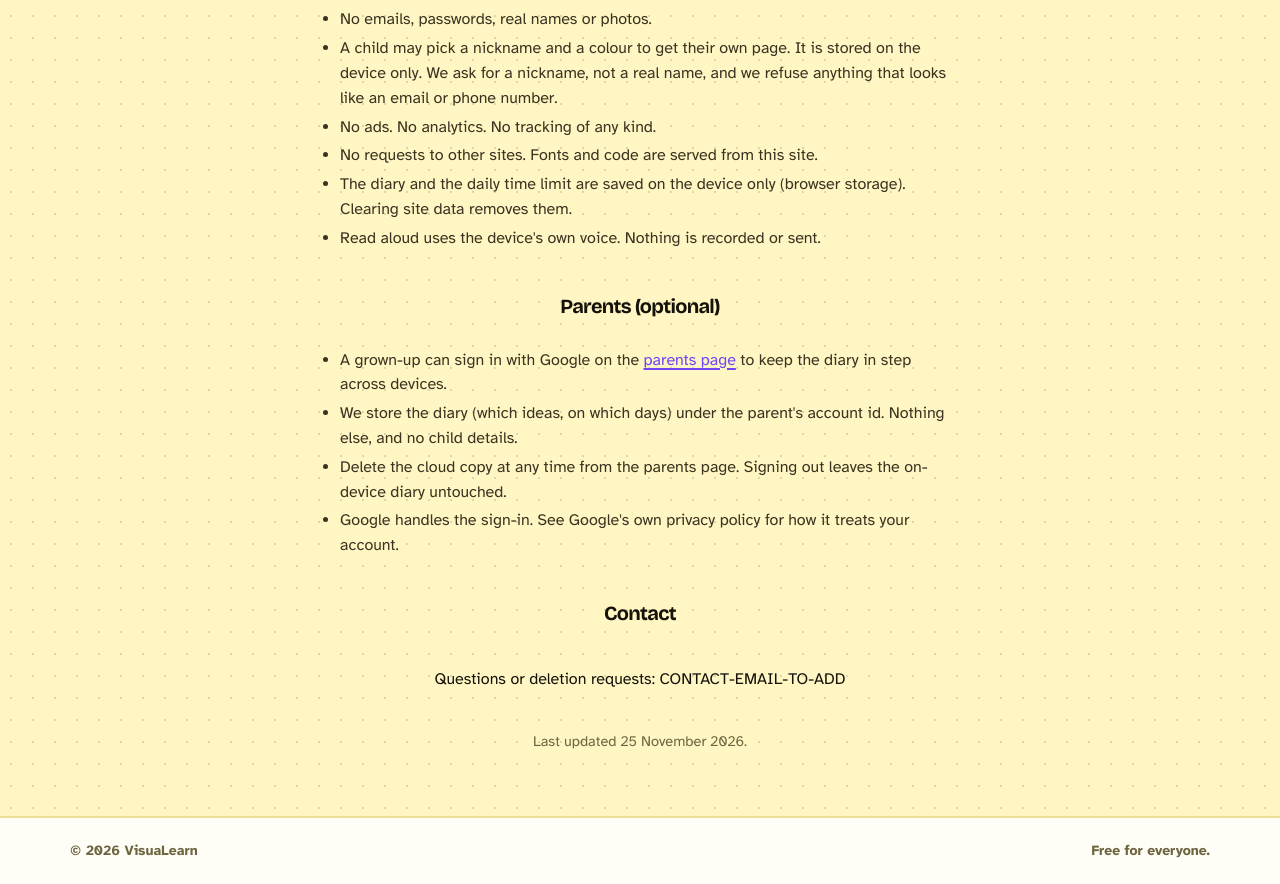
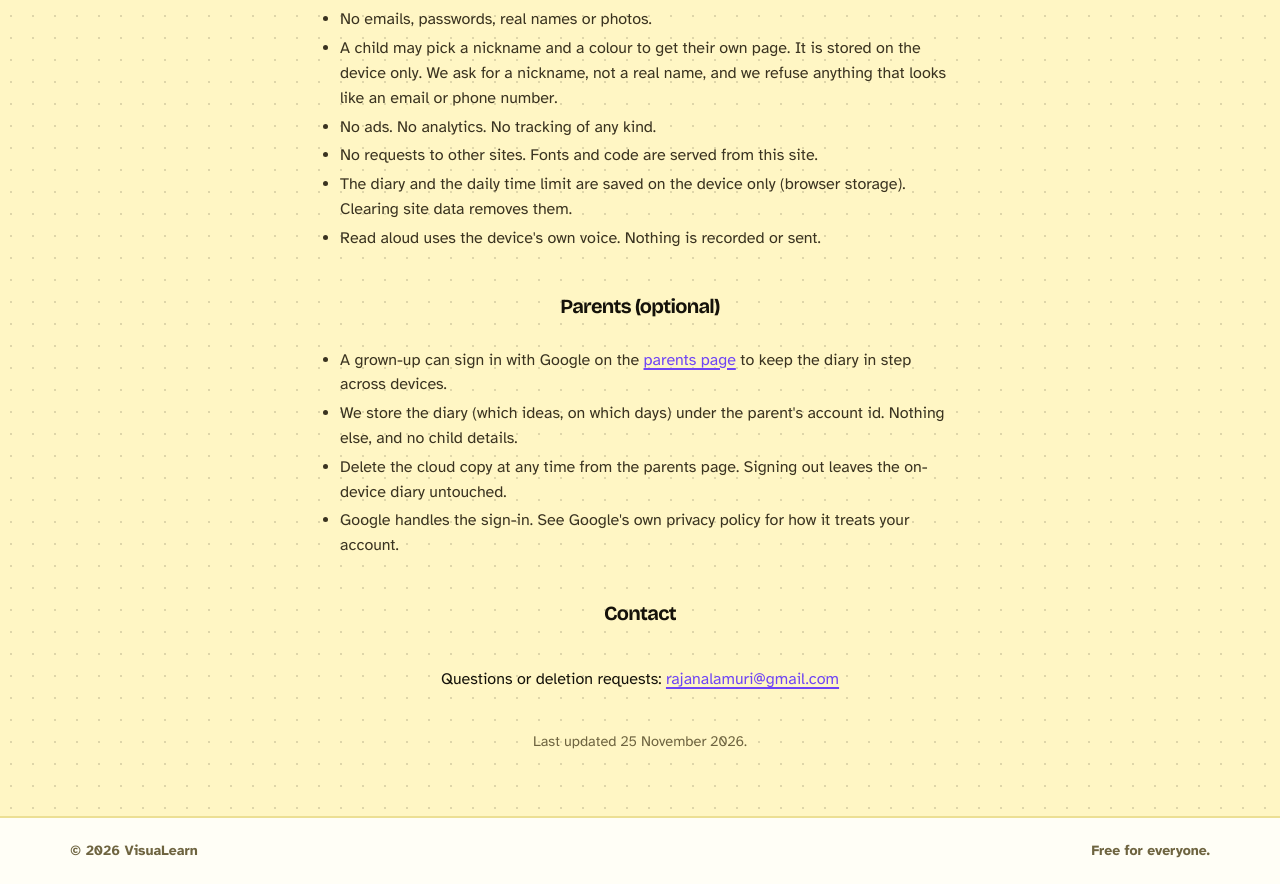
Before and after one commit to rajanalamuri/visualearn, a plain HTML site: page web/privacy/index.html in a window 1280 px wide. Shown: the part 303-1187 px from the top of the page. Drawn offline with Linux system fonts and the light colour scheme.

Commit message:
Privacy page: contact address

```diff
--- a/web/privacy/index.html
+++ b/web/privacy/index.html
@@ -59,7 +59,7 @@
     <li>Google handles the sign-in. See Google's own privacy policy for how it treats your account.</li>
   </ul>
   <h2>Contact</h2>
-  <p>Questions or deletion requests: CONTACT-EMAIL-TO-ADD</p>
+  <p>Questions or deletion requests: <a href="mailto:rajanalamuri@gmail.com">rajanalamuri@gmail.com</a></p>
   <p class="fine">Last updated 25 November 2026.</p>
 </main>
 
```
Also changed, not shown: 1 other file.
